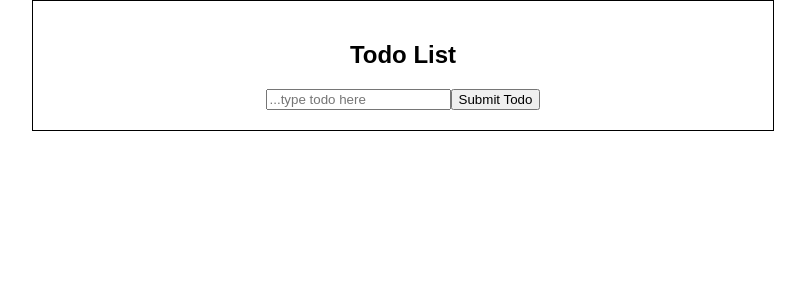
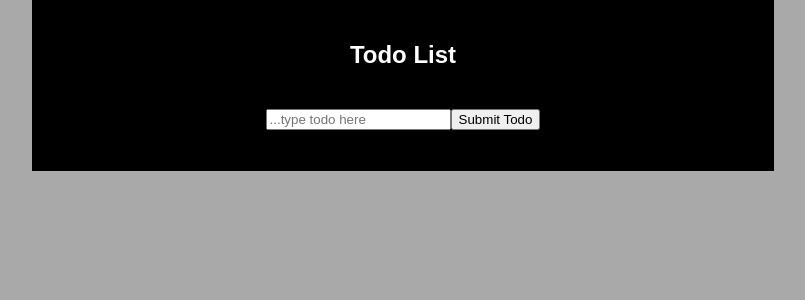
Before and after one commit to macandrew6/react-todo-list, a React (Create React App) app: page / in a window 1280 px wide. Shown: the top 300 px of the page, without its empty margins (237-1042 px from the left). Built offline with nearby package versions, Linux system fonts and the light colour scheme.

Commit message:
simple styling

```diff
--- a/src/index.css
+++ b/src/index.css
@@ -1,4 +1,5 @@
 body {
+  background: darkgray;
   margin: 0;
   padding: 0;
   font-family: sans-serif;
@@ -9,6 +10,8 @@ body {
 }
 
 .App {
+  background: black;
+  color: white;
   margin: 0 auto;
   padding: 20px;
   width: 700px;
@@ -42,6 +45,11 @@ body {
   justify-content: center;
   align-items: center;
   flex-direction: column;
+  margin: 20px;
+}
+
+.todo-input-container  {
+
 }
 
 .edit-todo-form input {
```
